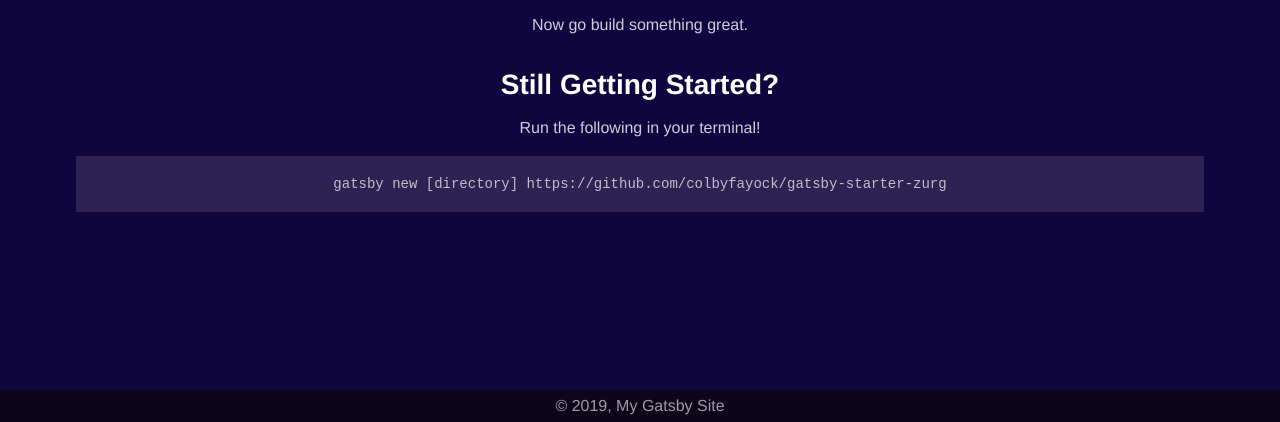
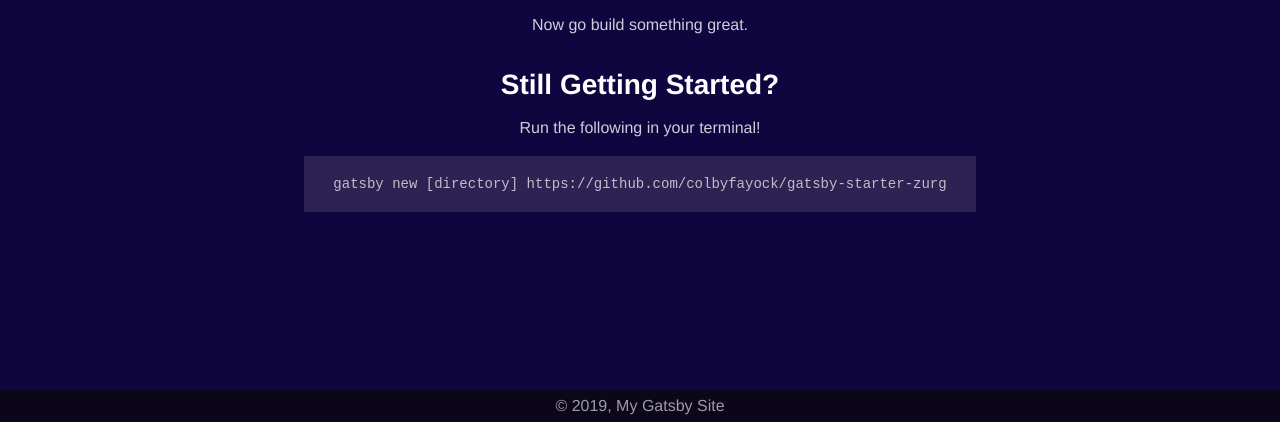
Before and after one commit to colbyfayock/gatsby-starter-zurgbot, a Gatsby site: page / in a window 1280 px wide. Shown: the part 378-800 px from the top of the page. Built offline with nearby package versions, Linux system fonts and the light colour scheme; Gatsby itself is replaced by a stand-in of ours.

Commit message:
pre width

```diff
--- a/src/assets/stylesheets/pages/_home.scss
+++ b/src/assets/stylesheets/pages/_home.scss
@@ -24,4 +24,9 @@
 
   }
 
+  pre {
+    max-width: 42rem;
+    margin: 0 auto;
+  }
+
 }
```
